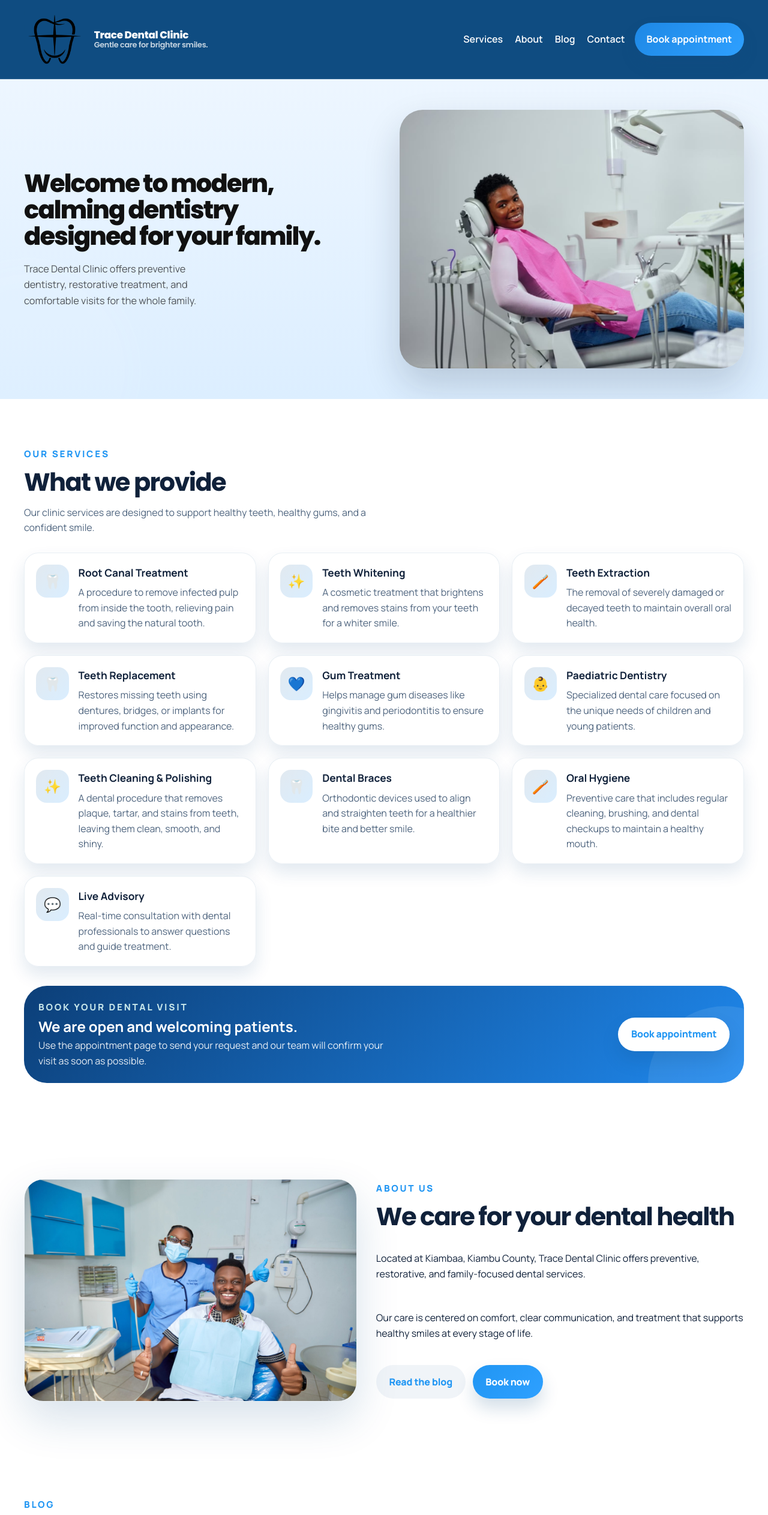
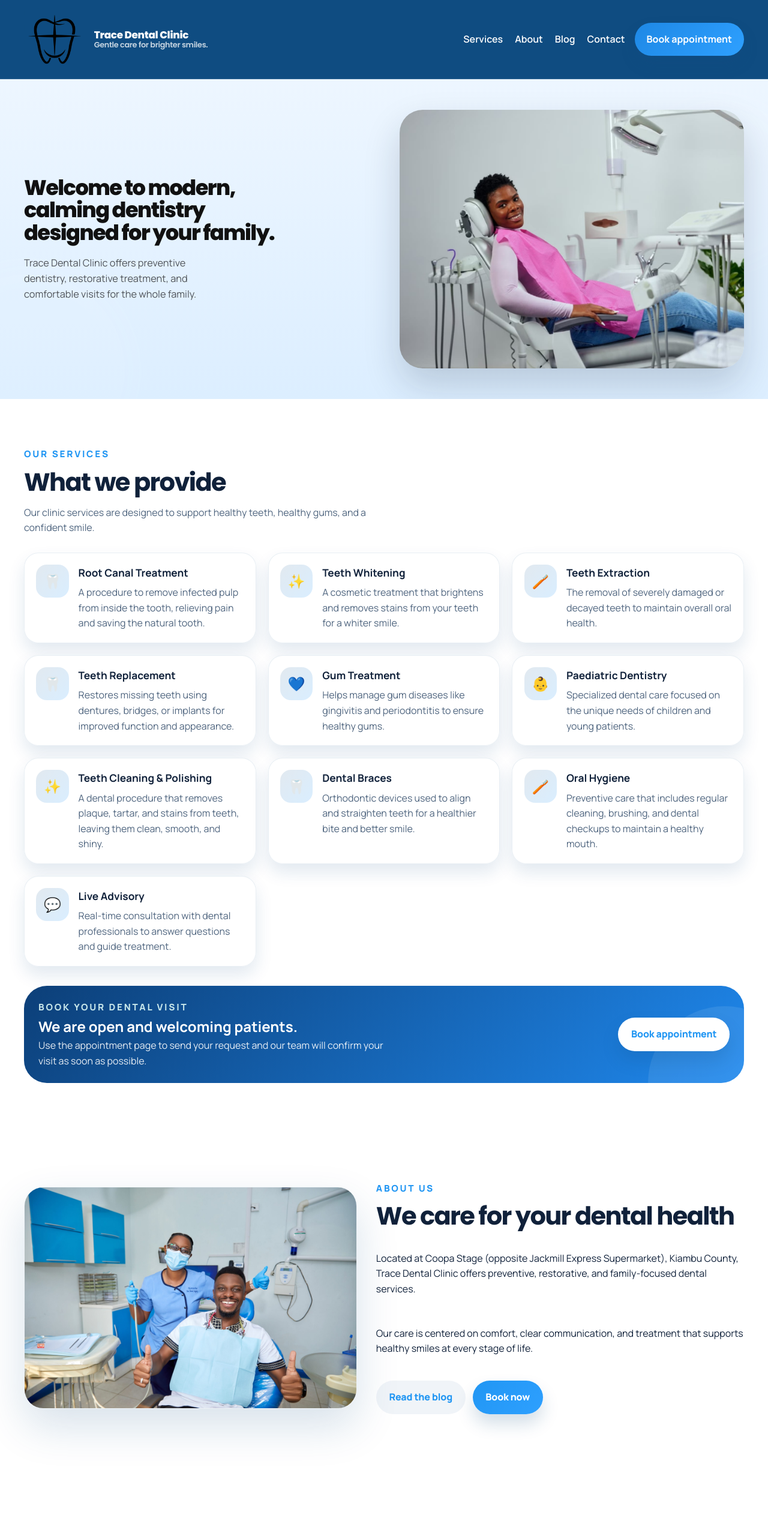
Before and after one commit to KamauRuth/Trace-Dental-Clinic, a Next.js app: page / in a window 1280 px wide. Shown: the top 2525 px of the page at 60% size. Built offline with nearby package versions, Linux system fonts and the light colour scheme.

Commit message:
Update clinic location and hero heading size

```diff
--- a/app/globals.css
+++ b/app/globals.css
@@ -394,7 +394,7 @@ main {
 .hero-title {
   margin: 0;
   font-family: 'Poppins', sans-serif;
-  font-size: clamp(2rem, 2vw + 1rem, 3.5rem);
+  font-size: clamp(1.8rem, 1.5vw + 1rem, 3rem);
   font-weight: 800;
   line-height: 1.06;
   letter-spacing: clamp(-0.045em, -0.02em - 0.08vw, -0.025em);
--- a/app/page.js
+++ b/app/page.js
@@ -182,7 +182,7 @@ export default function HomePage() {
               <h2 className="section-title">We care for your dental health</h2>
               <div className="copy-stack">
                 <p>
-                  Located at Kiambaa, Kiambu County, Trace Dental Clinic offers preventive, restorative, and family-focused dental services.
+                  Located at Coopa Stage (opposite Jackmill Express Supermarket), Kiambu County, Trace Dental Clinic offers preventive, restorative, and family-focused dental services.
                 </p>
                 <p>
                   Our care is centered on comfort, clear communication, and treatment that supports healthy smiles at every stage of life.
@@ -224,7 +224,7 @@ export default function HomePage() {
                 <img className="brand-logo brand-logo-footer" src="/assets/images/trace-logo.jpg" alt="Trace Dental Clinic logo" />
                 <span className="brand-copy">Trace Dental Clinic</span>
               </div>
-              <p>Kiambaa Stage, Kiambu County</p>
+              <p>Coopa Stage (opposite Jackmill Express Supermarket), Kiambu County</p>
               <p>+254795512428</p>
               <p>tracemedicalcentre@gmail.com</p>
             </div>
@@ -266,7 +266,7 @@ export default function HomePage() {
         </Link>
 
         <a
-          href="https://www.google.com/maps/search/?api=1&query=Trace+Dental+Clinic+Kiambaa+Kiambu"
+          href="https://www.google.com/maps/search/?api=1&query=Coopa+Stage+opposite+Jackmill+Express+Supermarket+Kiambu+County"
           className="mobile-quick-action"
           target="_blank"
           rel="noreferrer"
```
